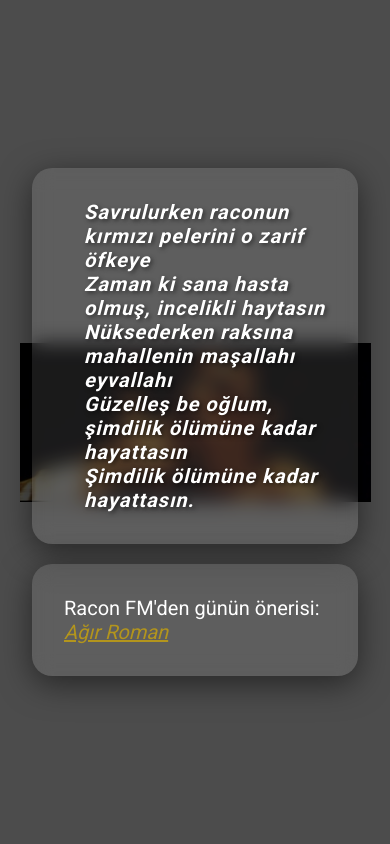
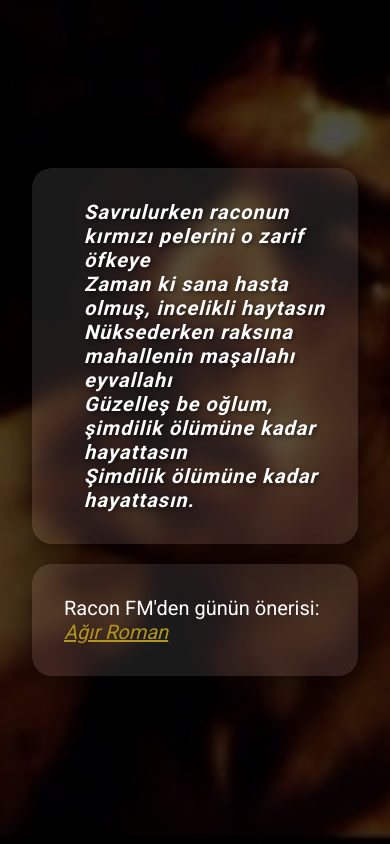
Before and after one commit to dilon327/raconkes, a plain HTML site: page index.html in a window 390 px wide. Drawn offline with Linux system fonts and the light colour scheme.

Commit message:
mobil foto eri

```diff
--- a/index.html
+++ b/index.html
@@ -28,7 +28,7 @@
         @media (max-width: 768px) {
             body {
                 background: url('agirroman.jpg') no-repeat center center fixed;
-                background-size: 90% auto;
+                background-size: cover;
                 position: relative;
             }
 
```
